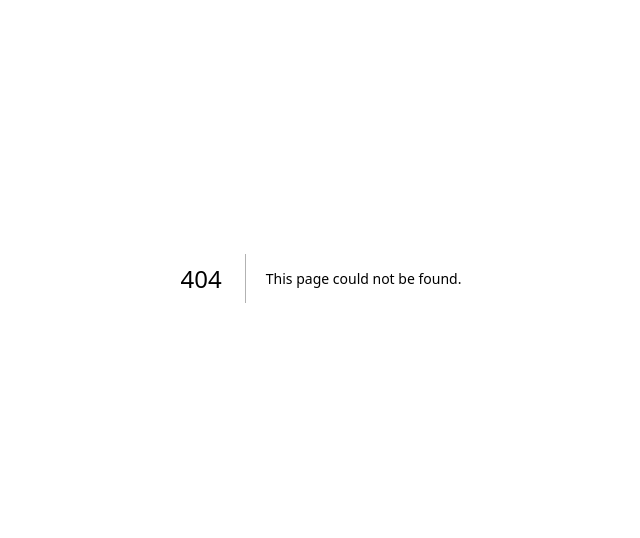
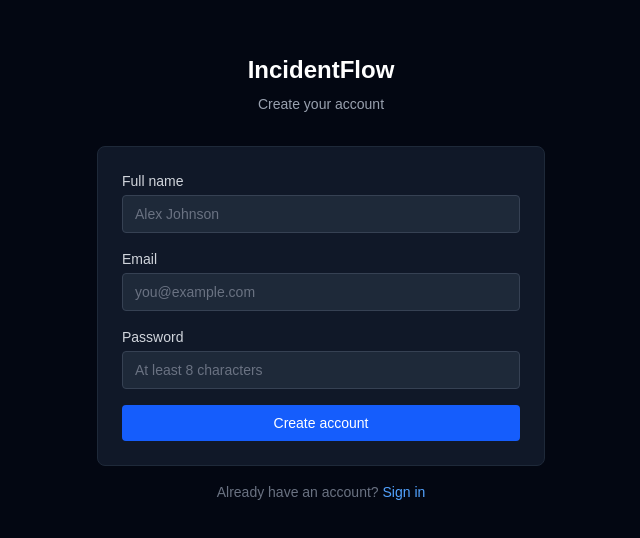
Before and after one commit to Vikram-Rai0/Incendent_Flow, a Next.js app in the folder apps/web/: page /register in a window 1280 px wide. Before the commit this address had no page. Shown: the part 122-660 px from the top of the page, without its empty margins (319-959 px from the left). Built offline with nearby package versions, Linux system fonts and the light colour scheme; no server answers.

Commit message:
feat(web):add register page with form validation and error handeling

```diff
--- /dev/null
+++ b/apps/web/app/register/page.tsx
@@ -0,0 +1,116 @@
+// New account registration page
+
+"use client";
+
+import { useState } from "react";
+import { useAuth } from "@/hooks/useAuth";
+import Link from "next/link";
+
+export default function RegisterPage() {
+  const { register } = useAuth();
+
+  const [name, setName] = useState("");
+  const [email, setEmail] = useState("");
+  const [password, setPassword] = useState("");
+  const [loading, setLoading] = useState(false);
+  const [error, setError] = useState<string | null>(null);
+
+  async function handleSubmit(e: React.FormEvent) {
+    e.preventDefault();
+    setLoading(true);
+    setError(null);
+
+    try {
+      await register(email, password, name);
+      // register() auto-logs in and redirects to /incidents
+    } catch (err) {
+      setError(err instanceof Error ? err.message : "Registration failed");
+    } finally {
+      setLoading(false);
+    }
+  }
+
+  return (
+    <div className="min-h-screen bg-gray-950 flex items-center justify-center p-4">
+      <div className="w-full max-w-md">
+
+        <div className="text-center mb-8">
+          <h1 className="text-2xl font-bold text-white">IncidentFlow</h1>
+          <p className="text-gray-400 mt-2 text-sm">Create your account</p>
+        </div>
+
+        <div className="bg-gray-900 border border-gray-800 rounded-lg p-6">
+
+          {error && (
+            <div className="mb-4 p-3 bg-red-950 border border-red-800 rounded text-red-400 text-sm">
+              {error}
+            </div>
+          )}
+
+          <form onSubmit={handleSubmit} className="space-y-4">
+
+            <div>
+              <label className="block text-sm text-gray-300 mb-1">
+                Full name
+              </label>
+              <input
+                type="text"
+                value={name}
+                onChange={(e) => setName(e.target.value)}
+                placeholder="Alex Johnson"
+                required
+                className="w-full px-3 py-2 bg-gray-800 border border-gray-700 rounded text-white text-sm placeholder-gray-500 focus:outline-none focus:border-blue-500"
+              />
+            </div>
+
+            <div>
+              <label className="block text-sm text-gray-300 mb-1">
+                Email
+              </label>
+              <input
+                type="email"
+                value={email}
+                onChange={(e) => setEmail(e.target.value)}
+                placeholder="you@example.com"
+                required
+                className="w-full px-3 py-2 bg-gray-800 border border-gray-700 rounded text-white text-sm placeholder-gray-500 focus:outline-none focus:border-blue-500"
+              />
+            </div>
+
+            <div>
+              <label className="block text-sm text-gray-300 mb-1">
+                Password
+              </label>
+              <input
+                type="password"
+                value={password}
+                onChange={(e) => setPassword(e.target.value)}
+                placeholder="At least 8 characters"
+                required
+                minLength={8}
+                className="w-full px-3 py-2 bg-gray-800 border border-gray-700 rounded text-white text-sm placeholder-gray-500 focus:outline-none focus:border-blue-500"
+              />
+            </div>
+
+            <button
+              type="submit"
+              disabled={loading}
+              className="w-full py-2 px-4 bg-blue-600 hover:bg-blue-500 disabled:bg-blue-900 disabled:cursor-not-allowed text-white text-sm font-medium rounded transition-colors"
+            >
+              {loading ? "Creating account..." : "Create account"}
+            </button>
+
+          </form>
+        </div>
+
+        <p className="text-center text-gray-500 text-sm mt-4">
+          Already have an account?{" "}
+          <Link href="/login" className="text-blue-400 hover:text-blue-300">
+            Sign in
+          </Link>
+        </p>
+
+      </div>
+    </div>
+  );
+}
```
